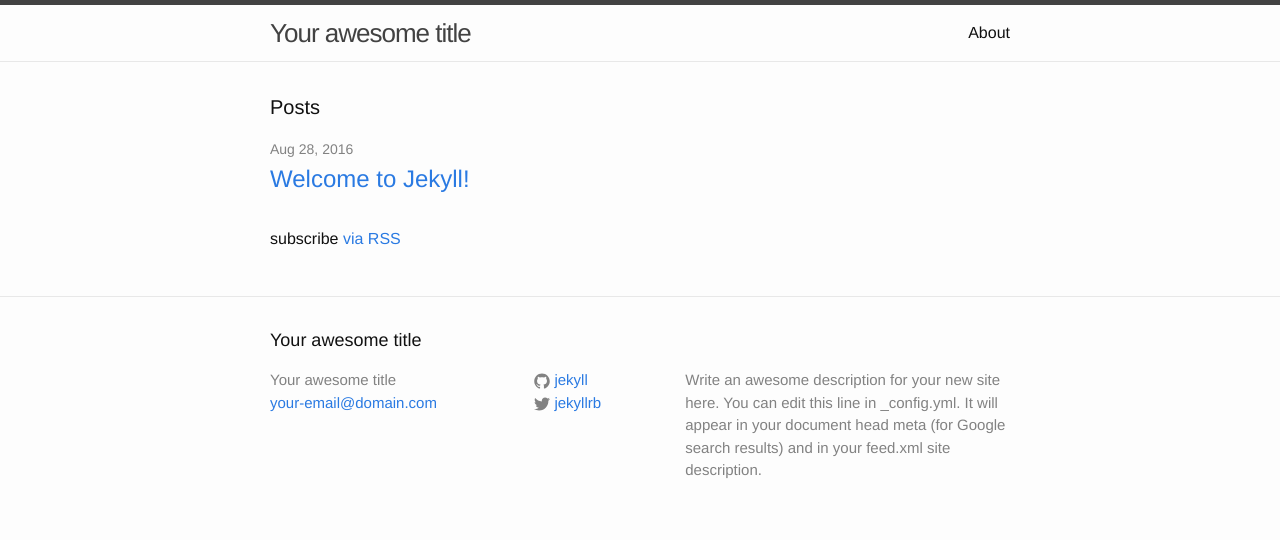
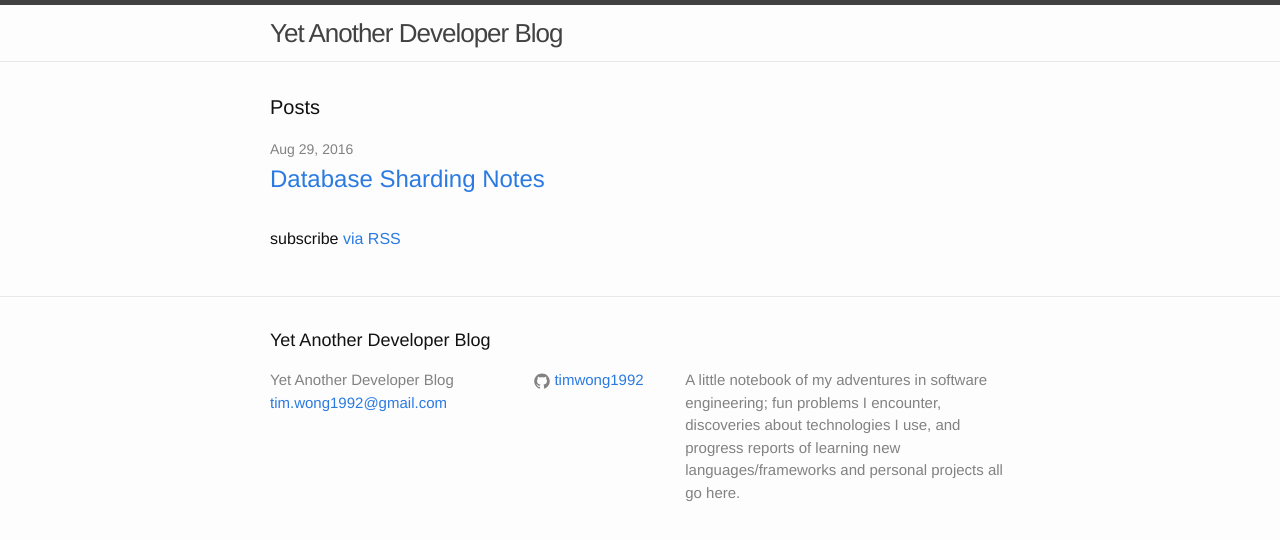
Before and after one commit to timwong1992/timwong1992.github.io, a Jekyll site: the page built from blog/index.html, in a window 1280 px wide. Shown: the top 540 px of the page. Built offline with Jekyll 4.4.1, drawn with Linux system fonts in a browser that asks for light colours.

Commit message:
committing initial blog setup + first post and drafts

```diff
--- a/blog/_config.yml
+++ b/blog/_config.yml
@@ -6,16 +6,15 @@
 # 'jekyll serve'. If you change this file, please restart the server process.
 
 # Site settings
-title: Your awesome title
-email: your-email@domain.com
+title: Yet Another Developer Blog
+email: tim.wong1992@gmail.com
 description: > # this means to ignore newlines until "baseurl:"
-  Write an awesome description for your new site here. You can edit this
-  line in _config.yml. It will appear in your document head meta (for
-  Google search results) and in your feed.xml site description.
-baseurl: "" # the subpath of your site, e.g. /blog
-url: "http://yourdomain.com" # the base hostname & protocol for your site
-twitter_username: jekyllrb
-github_username:  jekyll
+  A little notebook of my adventures in software engineering; fun problems I
+  encounter, discoveries about technologies I use, and progress reports of
+  learning new languages/frameworks and personal projects all go here.
+baseurl: "/blog" # the subpath of your site, e.g. /blog
+url: "http://timwong1992.github.io" # the base hostname & protocol for your site
+github_username:  timwong1992
 
 # Build settings
 markdown: kramdown
--- /dev/null
+++ b/blog/_drafts/choosing-a-tech-stack.markdown
@@ -0,0 +1,3 @@
+Choosing a Tech Stack
+
+https://www.quora.com/What-factors-go-behind-choosing-a-tech-stack-for-your-startup
```
Also changed, not shown: blog/_posts/2016-08-28-welcome-to-jekyll.markdown (deleted, +0 -25 lines), blog/_posts/2016-08-29-database-sharding.markdown (added, +38 -0 lines), blog/about.md (deleted, +0 -15 lines), blog/_drafts/mv-what.markdown (added).
